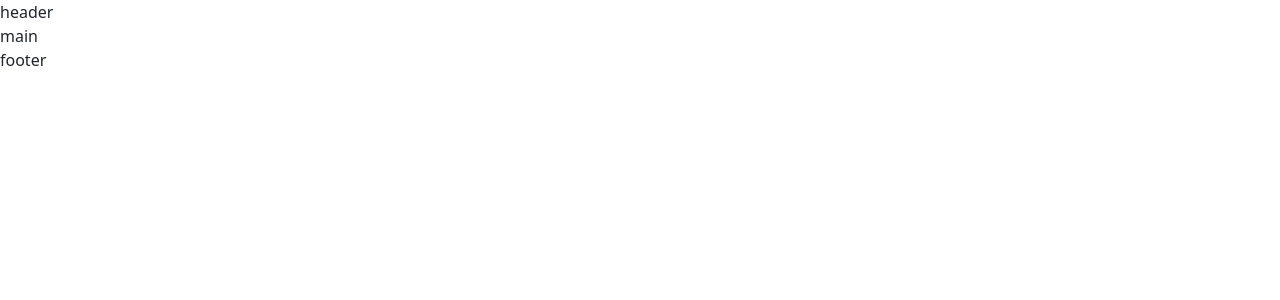
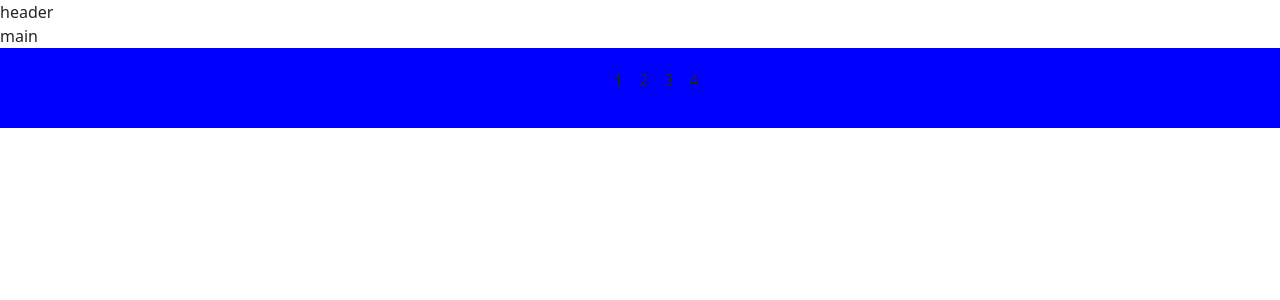
Before and after one commit to emanuelevolpes/vite-boolfolio, a Vue app: page / in a window 1280 px wide. Shown: the top 300 px of the page. Built offline with nearby package versions, Linux system fonts and the light colour scheme.

Commit message:
footer style

```diff
--- a/src/components/AppFooter.vue
+++ b/src/components/AppFooter.vue
@@ -1,16 +1,31 @@
 <template>
     <footer>
-        <div>footer</div>
+        <ul class="d-flex gap-3">
+            <li>1</li>
+            <li>2</li>
+            <li>3</li>
+            <li>4</li>
+        </ul>
     </footer>
 </template>
 
 <script>
-export default{
+export default {
 
 }
 
 </script>
 
 <style lang="scss" scoped>
+footer {
+    background-color: blue;
+    padding: 20px;
+    display: flex;
+    justify-content: center;
+    align-items: center;
 
+    ul {
+        list-style: none;
+    }
+}
 </style>
```
